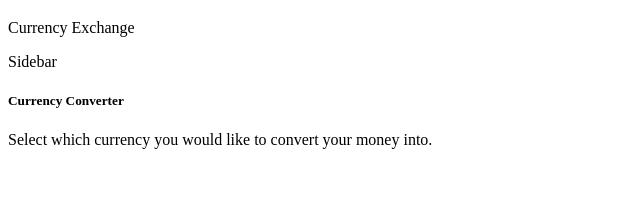
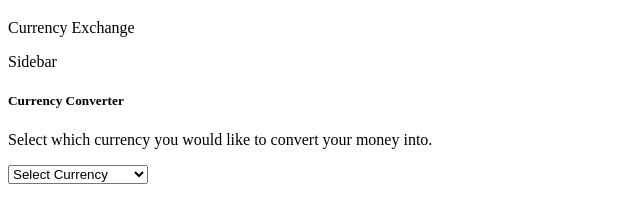
Before and after one commit to nicholassull/currency-exchange, a plain HTML site: page src/index.html in a window 1280 px wide. Shown: the part 61-284 px from the top of the page, without its empty margins (0-640 px from the left). Drawn offline with Linux system fonts and the light colour scheme.

Commit message:
add currency select options

```diff
--- a/src/index.html
+++ b/src/index.html
@@ -23,7 +23,16 @@
           <h5 class="card-header">Currency Converter</h5>
           <div class="card-body">
             <p>Select which currency you would like to convert your money into.</p>
-
+            <form id="exchange-form">
+              <select name="exchange-select" id="exchange-select">
+                <option selected>Select Currency</option>
+                <option value="1">New Zealand Dollar</option>
+                <option value="2">Indian Roupee</option>
+                <option value="3">Japanese Yen</option>
+                <option value="4">Mexican Peso</option>
+                <option value="5">South African Rand</option>
+              </select>
+            </form>
 
           </div>
         </div>
```
